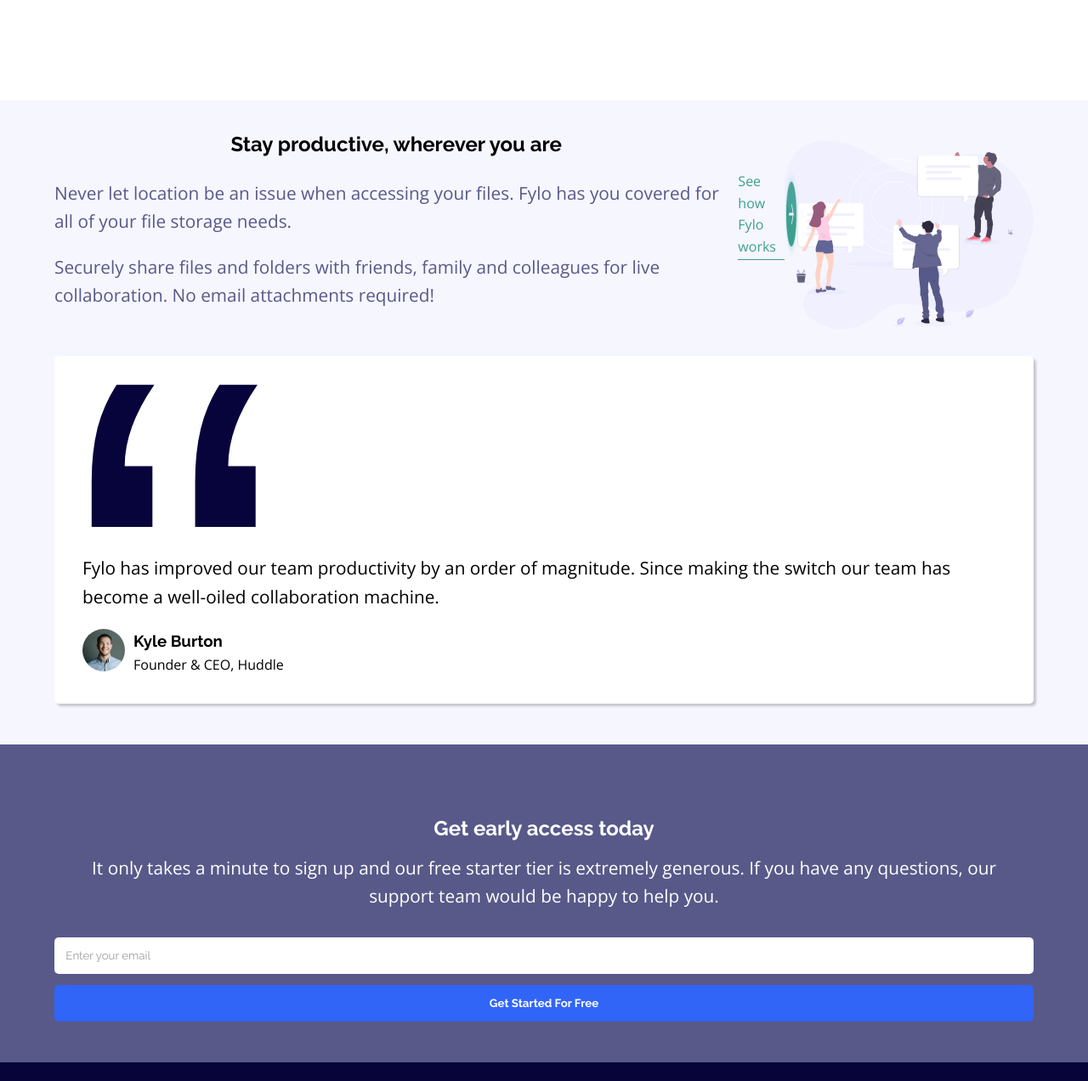
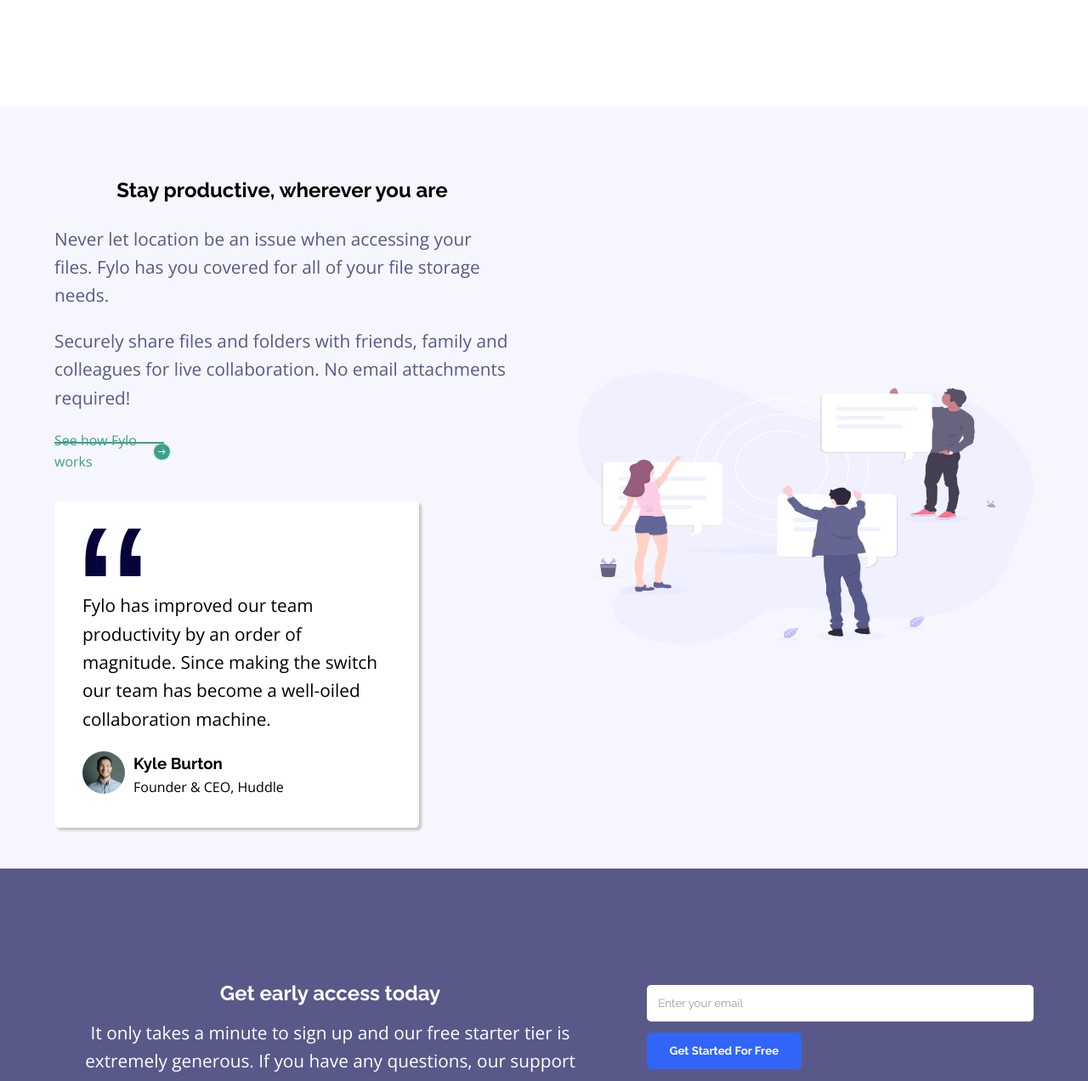
Before and after one commit to 0papi/fylo-landing-page, a plain HTML site: page index.html in a window 1280 px wide. Shown: the part 515-1787 px from the top of the page at 85% size. Drawn offline with nearby package versions, Linux system fonts and the light colour scheme.

Commit message:
desktop site ready

```diff
--- a/index.html
+++ b/index.html
@@ -81,6 +81,8 @@
       <div class="image">
         <img src="images/illustration-2.svg" alt="illustration" class="second-image"/>
       </div>
+
+      <div class="production-bottom">
         <div class="production-text">
           <h2>Stay productive, wherever you are</h2>
           <P>
@@ -92,10 +94,12 @@
             live collaboration. No email attachments required!
           </P>
         </div>
-      <a href="" class="productive-btn btn">See how Fylo works
-            <img src="./images/icon-arrow.svg" alt="" class="production-bottom-image" />
-      </a>
+
+        <div class="production-btn">
+          <a href="#" class="btn">See how Fylo works</a>
+          <img src="images/icon-arrow.svg" alt="">
         </div>
+
         <div class="card">
           <div class="card-top">
             <div class="card-quote-icon">
@@ -113,6 +117,8 @@
             <div class="card-text">
               <h3> Kyle Burton</h3>
               <p>Founder & CEO, Huddle</p>
+            </div>
+          </div>
         </div>
       </div>
     </div>
@@ -144,6 +150,7 @@
 <div class="footer">
   <div class="container">
     <div class="footer-flex">
+      <div class="logo-and-contact">
         <div class="logo">
           <img src="images/logo.svg" alt="" class="filter-white">
         </div>
@@ -161,7 +168,7 @@
             <p>example@fylo.com</p>
           </div>
         </div>
-      <div class="footer-nav">
+      </div>
       <div class="first-nav-items">
           <ul>
             <li><a href="#">About Us</a></li>
@@ -177,14 +184,14 @@
             <li><a href="#">Privacy</a></li>
           </ul>
       </div>
-      </div>
-      <div class="footer-socials">
+
+      <!-- <div class="footer-socials">
        <ul>
         <i class="fab fa-facebook-f"></i>
         <i class="fab fa-twitter"></i>
         <i class="fab fa-instagram"></i>
        </ul>
-      </div>
+      </div> -->
     </div>
   </div>
 </div>
--- a/style.css
+++ b/style.css
@@ -234,34 +234,42 @@
 	align-items: center;
 }
 
-.productive-btn {
-	color: var(--Moderate-Cyan);
-	position: relative;
-	display: inline-block;
-	justify-self: center;
-  flex: 1;
+.production-bottom {
+  position: relative;
+}
+.production-section .production-btn a, img {
+  display: inline-block;
 }
 
-.productive-btn::after {
+.production-section .production-btn img {
+  max-width: 25px;
+}
+
+.production-section .production-btn {
+  display: flex;
+  justify-content: center;
+  align-items: center;
+
+}
+
+.production-btn::after {
 	content: '';
 	position: absolute;
-	height: 1px;
-	width: 100%;
-	top: 100%;
-	left: 0;
+	height: 2px;
+	width: 30%;
+	top: 48%;
+	left: 11em;
 	right: 0;
 	margin-top: 2px;
 	background-color: var(--Moderate-Cyan);
 }
 
-.production-bottom-image {
-  flex: 1;
-  margin-left: 10px;
+
+.production-section .btn {
+  color: var(--Moderate-Cyan);
 }
 
-.production-section .btn {
-  display: flex;
-}
+
 
 .card {
   margin-top: 2em;
@@ -352,6 +360,10 @@
   padding: 2em;
 }
 
+.footer li {
+  margin-bottom: 1em;
+}
+
 .footer .logo {
   max-width: 40%;
   margin-bottom: 1.5em;
@@ -369,6 +381,11 @@
 .footer-contact {
   display: flex;
   flex-direction: column;
+  margin-bottom: 2em;
+}
+
+.footer-contact .email {
+  margin-top: 1em;
 }
 
 .footer-contact .phone,
@@ -380,14 +397,15 @@
   color: var(--white-color);
 }
 
-.footer-nav {
-  margin-top: 1.5em;
+.footer .footer-flex {
+  display: flex;
+  justify-content: space-between;
+  flex-direction: column;
 }
 
-.footer-nav .second-nav-items {
-  margin-top: 1.5em;
+.first-nav-items {
+  margin-bottom: 2em;
 }
-
 
 
 /* media querries for desktop */
@@ -445,12 +463,8 @@
 
 .production-section {
   margin-top: 8em;
+  padding-top: 3em;
 }
-.production-section .first-image {
-  display: none;
-}
-
-
 
 .production-section .flex-items {
   flex-direction: row;
@@ -458,12 +472,82 @@
 
 .production-section .image {
   order: 2;
+  flex: 1;
+}
+.production-section .production-bottom {
+  margin-right: 5em;
+  flex: 1;
 }
 
-.productive-btn {
-  width: 20%;
+.production-section .production-bottom {
+  display: flex;
+  flex-direction: column;
+  align-items: flex-start;
+  /* justify-content: flex-start; */
+}
+
+ .production-btn {
+  width: 26%;
+}
+
+.production-btn::after {
+	content: '';
+	position: absolute;
+	height: 2px;
+	width: 24%;
+	top: 43%;
+	left: 0;
+	right: 0;
+	margin-top: 2px;
+	background-color: var(--Moderate-Cyan);
+}
+
+.card{
+  max-width: 80%;
+}
+
+.early-access {
+  padding-top: 3em;
+  padding-bottom: 3em;
+}
+.early-access .flex-items {
+  flex-direction: row;
+  justify-content: center;
+  align-items: center;
+}
+
+.early-access .flex-info {
+  margin-right: 3em;
+}
+
+.flex-forms {
+  padding-top: 4em;
+}
+
+.flex-forms input[type="submit"] {
+  max-width: 40%;
 }
 
 
 
+.footer .footer-flex {
+  display: flex;
+  justify-content: space-between;
+  flex-direction: row;
 }
+
+
+
+
+
+
+
+
+
+
+
+
+
+
+
+}
```
Lines whose indentation alone changed are shown as unchanged.
